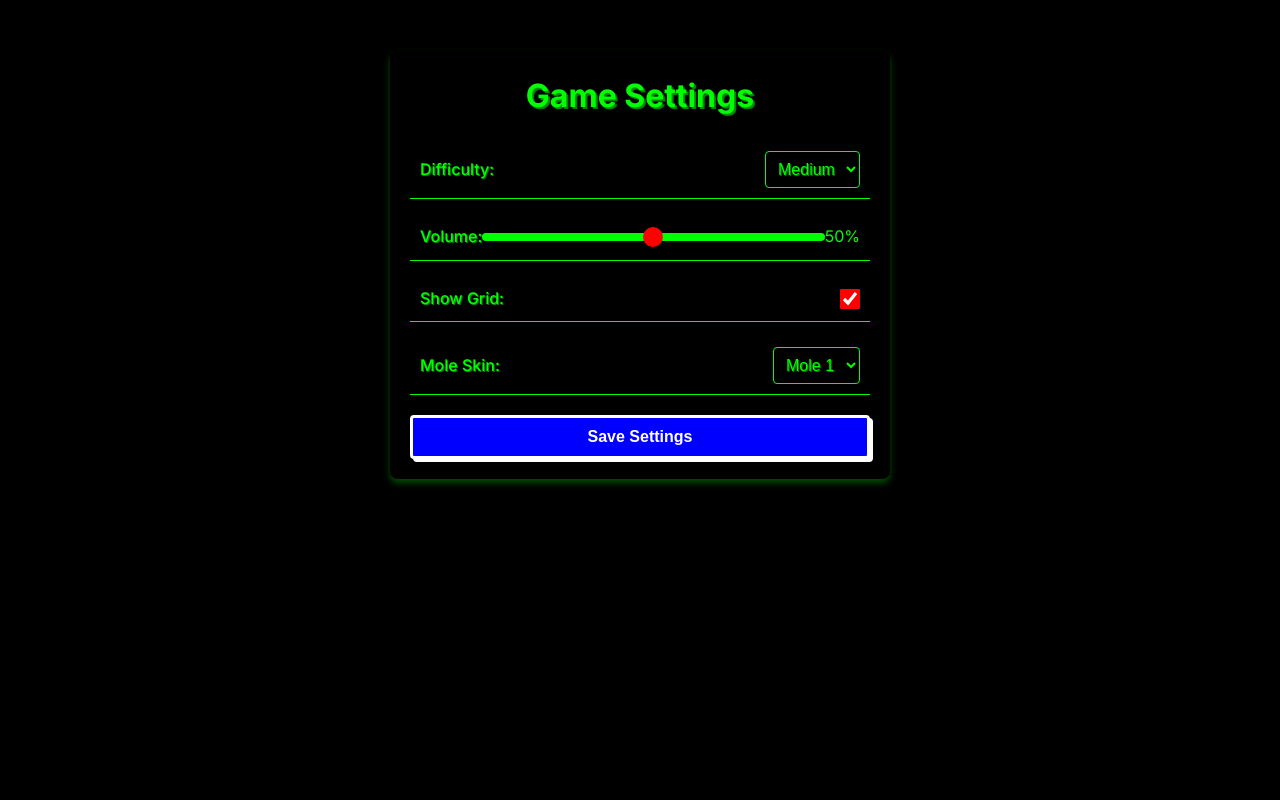
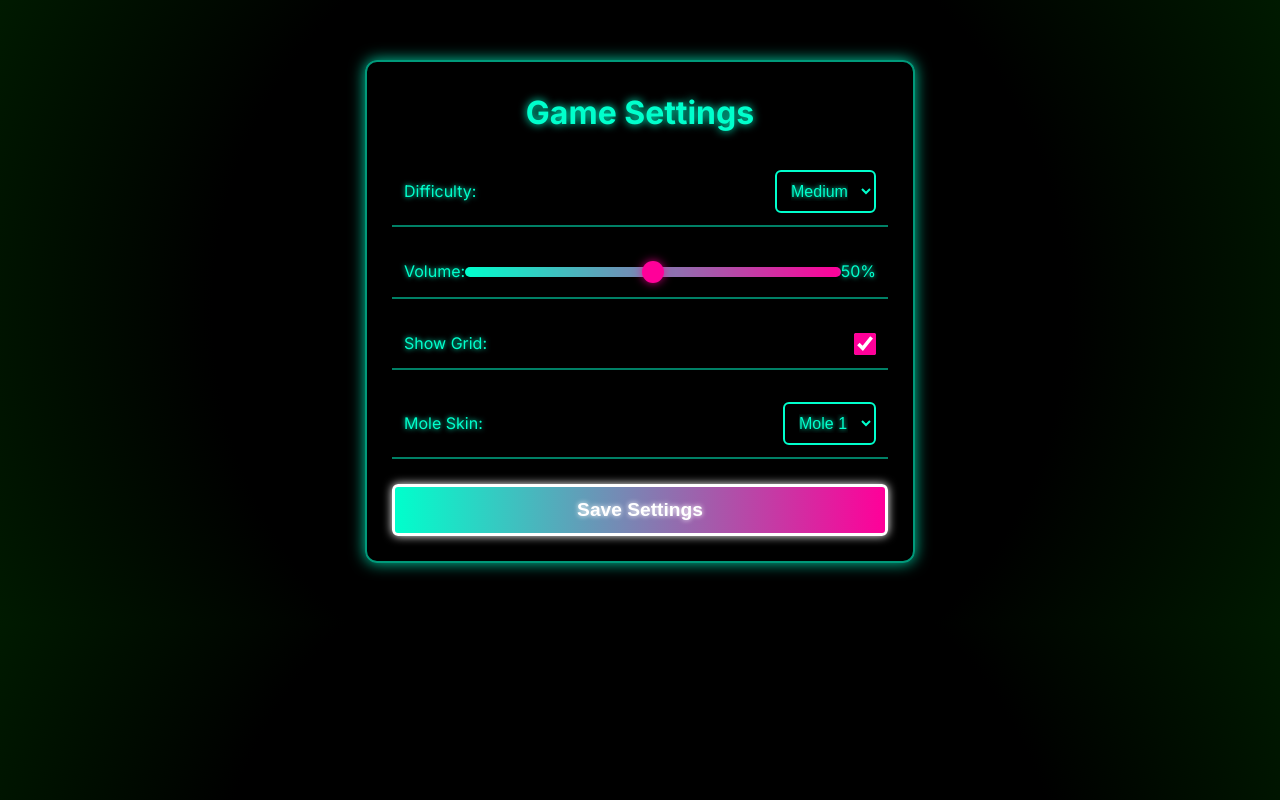
Before and after one commit to 965615088/CSS_Assignment, a Next.js app: page /settings in a window 1280 px wide. Built offline with nearby package versions, Linux system fonts and the light colour scheme.

Commit message:
settings & menue design

```diff
--- a/app/page.module.css
+++ b/app/page.module.css
@@ -14,19 +14,25 @@
 }
 
 .menuBox {
-  border: 4px solid #00ff00;
-  padding: 20px;
+  border: 4px solid #00ffcc;
+  padding: 30px;
   width: 80%;
   max-width: 600px;
   background-color: rgba(0, 0, 0, 0.8);
-  box-shadow: 0px 0px 10px #00ff00;
+  box-shadow: 0px 0px 10px #00ffcc;
+  outline: 2px solid #00ffcc;
+  outline-offset: -8px;
+  border-radius: 12px;
 }
 
 .title {
   font-size: 24px;
   text-transform: uppercase;
-  margin-bottom: 10px;
-  text-shadow: 3px 3px 0px #008800;
+  margin-bottom: 30px;
+  color: #00ffcc;
+  font-weight: bold;
+  text-shadow: 0 0 8px #00ffcc;
+  letter-spacing: 2px;
 }
 
 .subtitle {
@@ -66,3 +72,44 @@
   box-shadow: none;
   transform: translate(3px, 3px);
 }
+
+.settings-container {
+  max-width: 550px;
+  margin: 60px auto;
+  padding: 30px;
+  background: linear-gradient(135deg, rgba(0, 0, 0, 0.9), rgba(0, 0, 0, 0.7));
+  border: 4px solid #00ffcc;
+  border-radius: 12px;
+  box-shadow: 0 0 15px rgba(0, 255, 204, 0.8);
+  outline: 2px solid #00ffcc;
+  outline-offset: -8px;
+}
+
+.settings-container h1 {
+  text-align: center;
+  margin-bottom: 30px;
+  color: #00ffcc;
+  font-size: 2rem;
+  font-weight: bold;
+  text-shadow: 0 0 8px #00ffcc;
+  letter-spacing: 2px;
+}
+
+.settings-option {
+  display: flex;
+  align-items: center;
+  justify-content: space-between;
+  margin-bottom: 20px;
+  padding: 12px;
+  border-bottom: 2px solid rgba(0, 255, 204, 0.5);
+}
+
+.settings-option label {
+  font-size: 1rem;
+  color: #00ffcc;
+  text-shadow: 0 0 5px #00ffcc;
+}
+
+.settings-option select {
+  padding: 10px;
+}
--- a/app/settings/styles.css
+++ b/app/settings/styles.css
@@ -1,4 +1,5 @@
 /* General Reset */
+
 * {
   margin: 0;
   padding: 0;
@@ -6,30 +7,33 @@
 }
 
 body {
-  font-family: 'Press Start 2P', cursive, sans-serif; /* Retro font */
-  background-color: black; /* Dark background */
-  color: #00ff00; /* Neon text color */
+  font-family: 'Press Start 2P', cursive, sans-serif;
+  background: radial-gradient(circle, #000000 60%, #001a00);
+  color: #00ffcc;
+  text-shadow: 0 0 5px #00ffcc;
   line-height: 1.6;
 }
 
 /* Settings Container */
 .settings-container {
-  max-width: 500px; /* Limit width for better readability */
-  margin: 50px auto; /* Center the container */
-  padding: 20px;
-  background: rgba(0, 0, 0, 0.8); /* Semi-transparent background */
-  border-radius: 8px;
-  box-shadow: 0 4px 6px rgba(0, 255, 0, 0.3); /* Neon green shadow for depth */
+  max-width: 550px;
+  margin: 60px auto;
+  padding: 25px;
+  background: rgba(0, 0, 0, 0.6);
+  backdrop-filter: blur(10px);
+  border-radius: 12px;
+  box-shadow: 0 0 15px rgba(0, 255, 204, 0.8);
+  border: 2px solid rgba(0, 255, 204, 0.6);
 }
 
 /* Heading */
 .settings-container h1 {
   text-align: center;
   margin-bottom: 20px;
-  color: #00ff00; /* Neon green heading color */
+  color: #00ffcc;
   font-size: 2rem;
   font-weight: bold;
-  text-shadow: 2px 2px 0px #008800; /* Glowing effect */
+  text-shadow: 0 0 8px #00ffcc;
 }
 
 /* Individual Setting Option */
@@ -37,71 +41,62 @@ body {
   display: flex;
   align-items: center;
   justify-content: space-between;
-  margin-bottom: 15px;
-  padding: 10px;
-  border-bottom: 1px solid #00ff00; /* Neon green separator */
+  margin-bottom: 20px;
+  padding: 12px;
+  border-bottom: 2px solid rgba(0, 255, 204, 0.5);
 }
 
 /* Labels */
 .settings-option label {
   font-size: 1rem;
-  font-weight: 500;
-  color: #00ff00; /* Neon label color */
-  text-shadow: 1px 1px 0px #008800; /* Glowing effect */
+  color: #00ffcc;
+  text-shadow: 0 0 5px #00ffcc;
 }
 
 /* Dropdown Select */
 .settings-option select {
-  padding: 8px;
-  border: 1px solid #00ff00; /* Neon green border */
-  border-radius: 4px;
+  padding: 10px;
+  border: 2px solid #00ffcc;
+  border-radius: 6px;
   font-size: 1rem;
-  background-color: black;
-  color: #00ff00;
+  background: black;
+  color: #00ffcc;
   cursor: pointer;
-  text-shadow: 1px 1px 0px #008800; /* Glowing effect */
+  transition: 0.3s ease;
+  text-shadow: 0 0 5px #00ffcc;
 }
 
 .settings-option select:focus {
   outline: none;
-  border-color: #ff0000; /* Red border on focus */
-  box-shadow: 0 0 4px rgba(255, 0, 0, 0.5);
+  border-color: #ff0099;
+  box-shadow: 0 0 10px rgba(255, 0, 153, 0.8);
 }
 
 /* Volume Slider */
 .settings-option input[type="range"] {
   width: 80%;
-  height: 8px;
-  background: #00ff00;
+  appearance: none;
+  height: 10px;
+  background: linear-gradient(90deg, #00ffcc, #ff0099);
   border-radius: 5px;
-  outline: none;
-  -webkit-appearance: none;
-  appearance: none;
+  cursor: pointer;
 }
 
 .settings-option input[type="range"]::-webkit-slider-thumb {
-  -webkit-appearance: none;
   appearance: none;
-  width: 20px;
-  height: 20px;
-  background: #ff0000;
+  width: 22px;
+  height: 22px;
+  background: #ff0099;
   border-radius: 50%;
   cursor: pointer;
-}
-
-.settings-option input[type="range"]::-moz-range-thumb {
-  width: 20px;
-  height: 20px;
-  background: #ff0000;
-  border-radius: 50%;
-  cursor: pointer;
+  box-shadow: 0 0 10px rgba(255, 0, 153, 0.8);
 }
 
 /* Checkbox */
 .settings-option input[type="checkbox"] {
-  width: 20px;
-  height: 20px;
-  accent-color: #ff0000; /* Red checkbox color */
+  width: 22px;
+  height: 22px;
+  accent-color: #ff0099;
   cursor: pointer;
 }
 
@@ -109,38 +104,39 @@ body {
 .save-button {
   display: block;
   width: 100%;
-  padding: 10px;
-  margin-top: 20px;
-  background-color: #0000ff; /* Blue button */
+  padding: 12px;
+  margin-top: 25px;
+  background: linear-gradient(90deg, #00ffcc, #ff0099);
   color: white;
-  font-size: 1rem;
+  font-size: 1.2rem;
   font-weight: bold;
   border: 3px solid white;
-  border-radius: 4px;
+  border-radius: 6px;
   cursor: pointer;
-  transition: all 0.2s ease;
-  box-shadow: 3px 3px 0px white; /* Glowing effect */
+  transition: all 0.3s ease;
+  text-shadow: 0 0 5px white;
+  box-shadow: 0 0 10px white;
 }
 
 .save-button:hover {
-  background-color: #ff0000; /* Red on hover */
-  box-shadow: 3px 3px 0px yellow; /* Yellow glowing effect on hover */
+  background: linear-gradient(90deg, #ff0099, #00ffcc);
+  box-shadow: 0 0 15px yellow;
 }
 
 .save-button:active {
   box-shadow: none;
-  transform: translate(3px, 3px); /* Button movement on click */
+  transform: translateY(3px);
 }
 
 /* Responsive Design */
 @media (max-width: 600px) {
   .settings-container {
-    margin: 20px;
-    padding: 15px;
+    margin: 25px;
+    padding: 18px;
   }
 
   .settings-container h1 {
-    font-size: 1.5rem;
+    font-size: 1.6rem;
   }
 
   .settings-option input[type="range"] {
```
Also changed, not shown: 1 other file (tests, documents, lock files or other folders).
